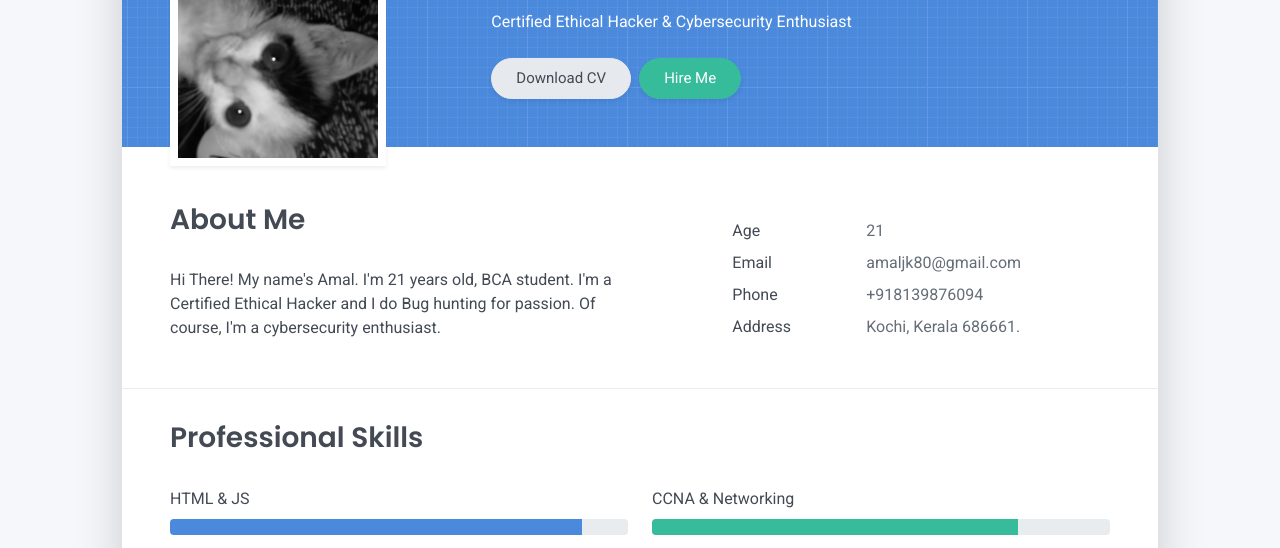
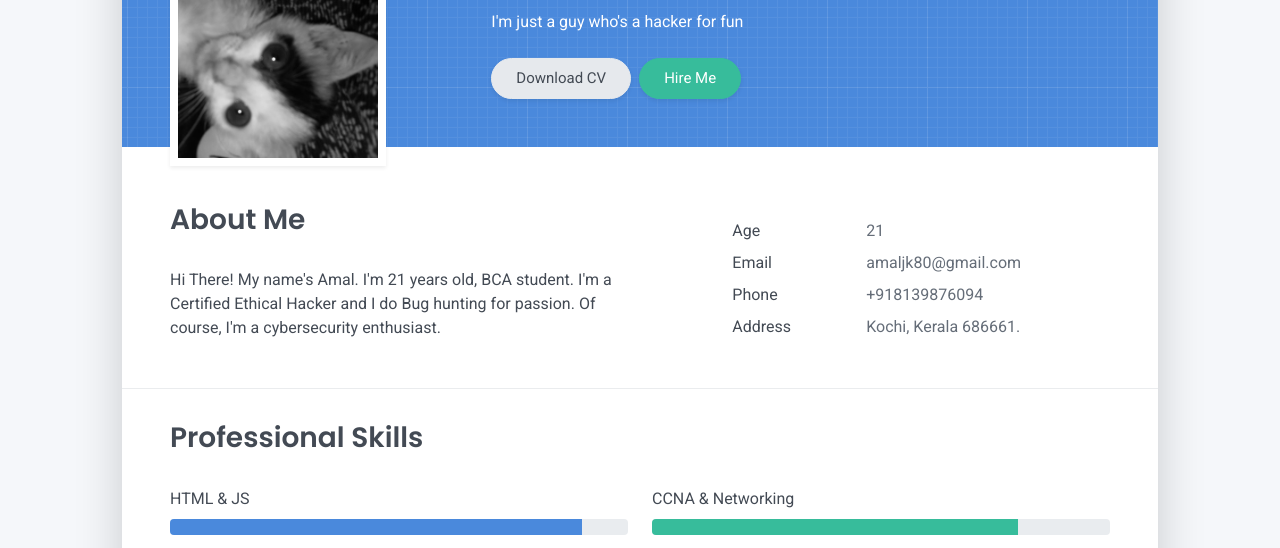
Before and after one commit to bi11ciph3r/amal, a plain HTML site: page index.html in a window 1280 px wide. Shown: the part 222-770 px from the top of the page. Drawn offline with Linux system fonts and the light colour scheme.

Commit message:
Update index.html

```diff
--- a/index.html
+++ b/index.html
@@ -56,7 +56,7 @@
       </div>
       <div class="col-lg-8 col-md-7 text-center text-md-start">
         <h2 class="h1 mt-2" data-aos="fade-left" data-aos-delay="0">Amal J Krishnan</h2>
-        <p data-aos="fade-left" data-aos-delay="100">Certified Ethical Hacker & Cybersecurity Enthusiast</p>
+        <p data-aos="fade-left" data-aos-delay="100">I'm just a guy who's a hacker for fun</p>
         <div class="d-print-none" data-aos="fade-left" data-aos-delay="200"><a class="btn btn-light text-dark shadow-sm mt-1 me-1" href="right-resume.pdf" target="_blank">Download CV</a><a class="btn btn-success shadow-sm mt-1" href="#contact">Hire Me</a></div>
       </div>
     </div>
```
